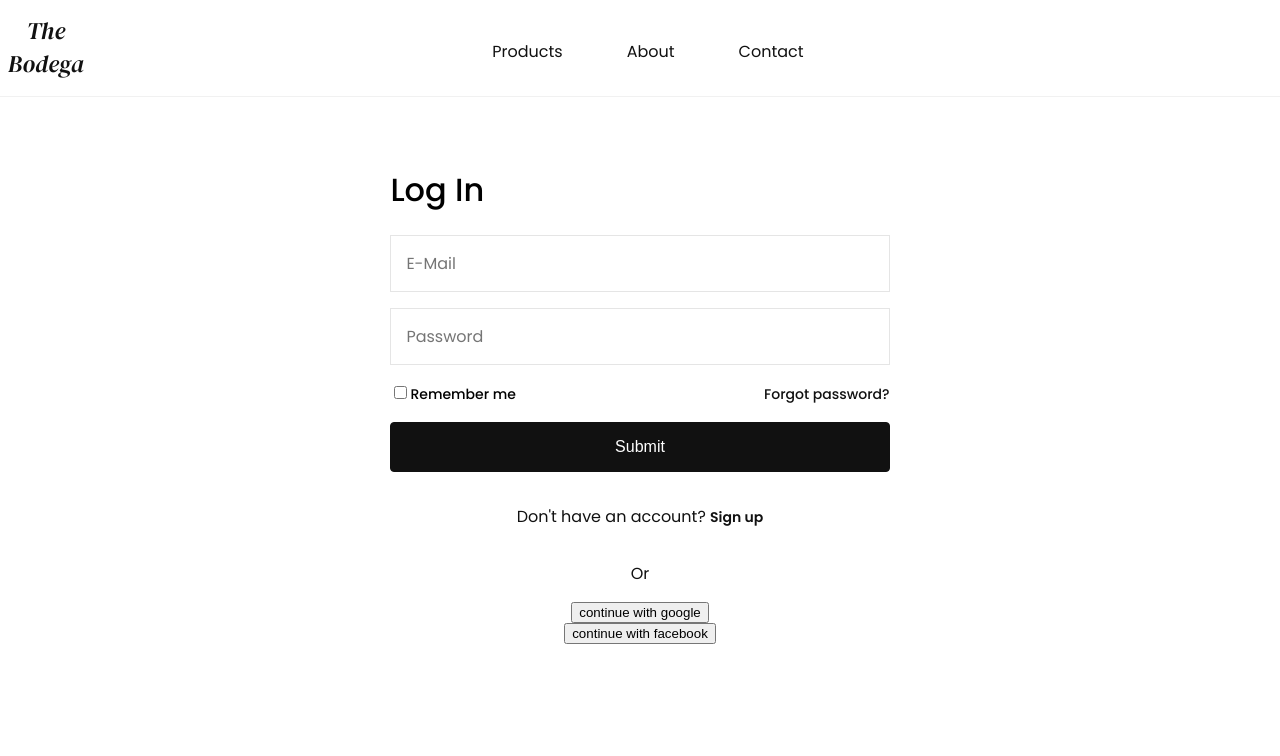
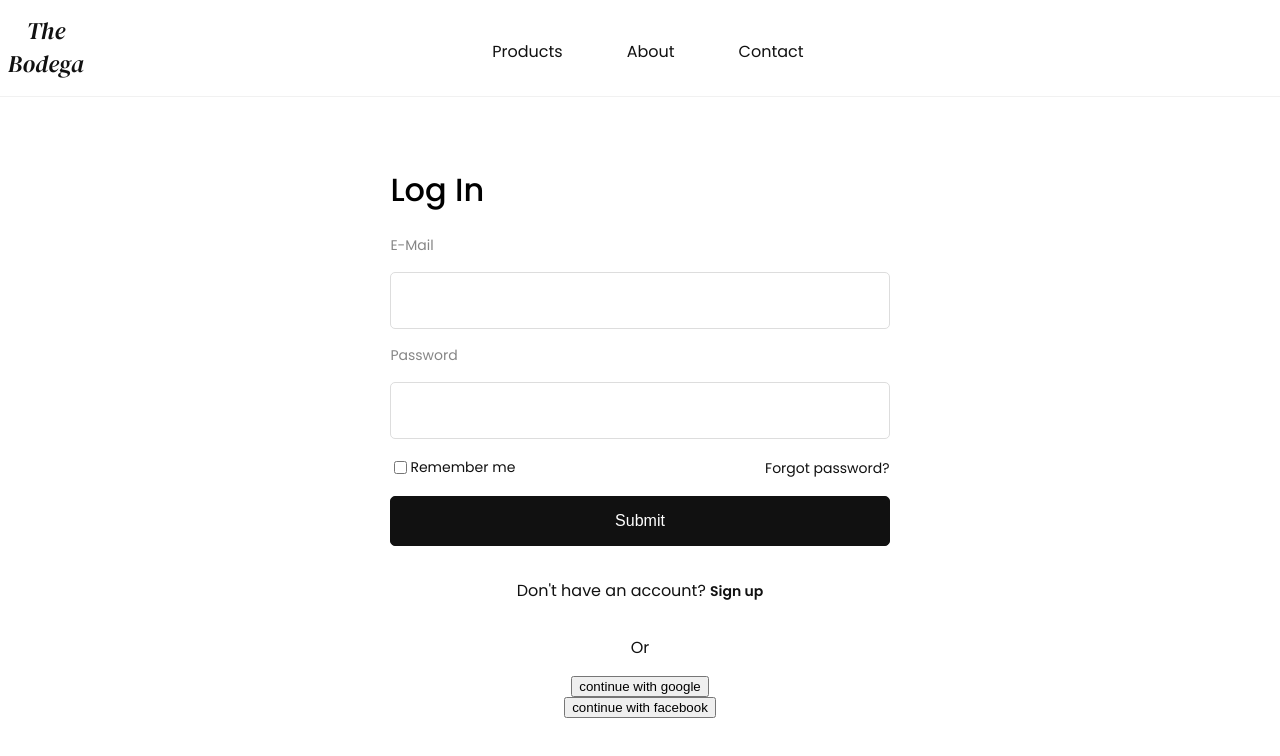
Before and after one commit to teresafranxman97/the-bodega, a React (Create React App) app: page /login in a window 1280 px wide. Shown: the top 756 px of the page. Built offline with nearby package versions, Linux system fonts and the light colour scheme; some icons are missing.

Commit message:
updated login and signup forms to be more accessible

```diff
--- a/src/sections/Login.js
+++ b/src/sections/Login.js
@@ -6,13 +6,13 @@ import {
 	Buttons,
 } from "../styles/sections/LoginStyles";
 
-const state = {
+const defaultValues = {
 	email: "",
 	password: "",
 };
 
 const Login = () => {
-	const [values, setValues] = useState(state);
+	const [values, setValues] = useState(defaultValues);
 
 	return (
 		<LoginStyles>
@@ -21,8 +21,10 @@ const Login = () => {
 			</div>
 			<Container>
 				<form>
-					<input type="email" placeholder="E-Mail" name="email" />
-					<input type="password" placeholder="Password" name="password" />
+					<label>E-Mail</label>
+					<input type="email" name="email" />
+					<label>Password</label>
+					<input type="password" name="password" />
 					<div className="form-content">
 						<div className="checkbox">
 							<input type="checkbox" name="checkbox" />
--- a/src/sections/Signup.js
+++ b/src/sections/Signup.js
@@ -1,4 +1,8 @@
-import { SignupStyles, Container, Buttons } from "../styles/sections/SignupStyles";
+import {
+	SignupStyles,
+	Container,
+	Buttons,
+} from "../styles/sections/SignupStyles";
 
 const Signup = () => {
 	return (
@@ -8,10 +12,14 @@ const Signup = () => {
 			</div>
 			<Container>
 				<form>
-					<input type="text" placeholder="First Name" name="firstName" />
-					<input type="text" placeholder="Last Name" name="lastName" />
-					<input type="email" placeholder="E-Mail" name="email" />
-					<input type="password" placeholder="Password" name="password" />
+					<label>First Name</label>
+					<input type="text" name="firstName" />
+					<label>Last Name</label>
+					<input type="text" name="lastName" />
+					<label>E-Mail</label>
+					<input type="email" name="email" />
+					<label>Password</label>
+					<input type="password" name="password" />
 					<div className="checkbox">
 						<input type="checkbox" name="checkbox" />
 						<label>
--- a/src/styles/sections/LoginStyles.js
+++ b/src/styles/sections/LoginStyles.js
@@ -50,24 +50,34 @@ const Container = styled.div`
 		padding: 15px;
 		font-family: "Poppins";
 		font-size: 16px;
-		border: 1px solid #e5e5e5;
+		border: 1px solid #dddddd;
+		border-radius: 5px;
 	}
 
 	.form-content {
 		display: flex;
 		justify-content: space-between;
+		gap: 0.5rem;
 	}
 
-	label {
-		font-size: 14px;
-		font-weight: 500;
+	.checkbox {
+		display: flex;
+		align-items: center;
+
+		label {
+			color: #111111;
+		}
 	}
 
 	a {
 		text-decoration: none;
 		color: #111111;
-		font-weight: 500;
 		font-size: 14px;
+	}
+
+	label {
+		font-size: 14px;
+		color: #868686;
 	}
 
 	input[type="button"] {
@@ -75,7 +85,7 @@ const Container = styled.div`
 		background: #111111;
 		color: white;
 		border: 1px solid #111111;
-		border-radius: 4px;
+		border-radius: 5px;
 		font-size: 16px;
 	}
 
@@ -89,6 +99,13 @@ const Container = styled.div`
 
 	@media screen and (max-width: 425px) {
 		width: 100%;
+	}
+
+	@media screen and (max-width: 300px) {
+		label,
+		.link a {
+			font-size: 12px;
+		}
 	}
 `;
 
--- a/src/styles/sections/SignupStyles.js
+++ b/src/styles/sections/SignupStyles.js
@@ -3,10 +3,10 @@ import styled from "styled-components";
 const SignupStyles = styled.main`
 	font-family: poppins;
 	padding: 3rem 1rem;
-	width: 100vw;
 	display: flex;
 	flex-direction: column;
 	align-items: center;
+	gap: 0.5rem;
 
 	.title {
 		width: 40%;
@@ -14,12 +14,7 @@ const SignupStyles = styled.main`
 		h1 {
 			text-align: left;
 			font-weight: 500;
-		}
-	}
-
-	@media screen and (max-width: 1024px) {
-		.title {
-			width: 50%;
+			font-size: 24px;
 		}
 	}
 
@@ -51,7 +46,8 @@ const Container = styled.div`
 		padding: 15px;
 		font-family: "Poppins";
 		font-size: 16px;
-		border: 1px solid #e5e5e5;
+		border: 1px solid #dddddd;
+		border-radius: 5px;
 	}
 
 	input[type="button"] {
@@ -59,8 +55,18 @@ const Container = styled.div`
 		background: #111111;
 		color: white;
 		border: 1px solid #111111;
-		border-radius: 4px;
+		border-radius: 5px;
 		font-size: 16px;
+	}
+
+	label {
+		font-size: 14px;
+		color: #868686;
+	}
+
+	.checkbox,
+	label {
+		color: #111111;
 	}
 
 	span {
```
